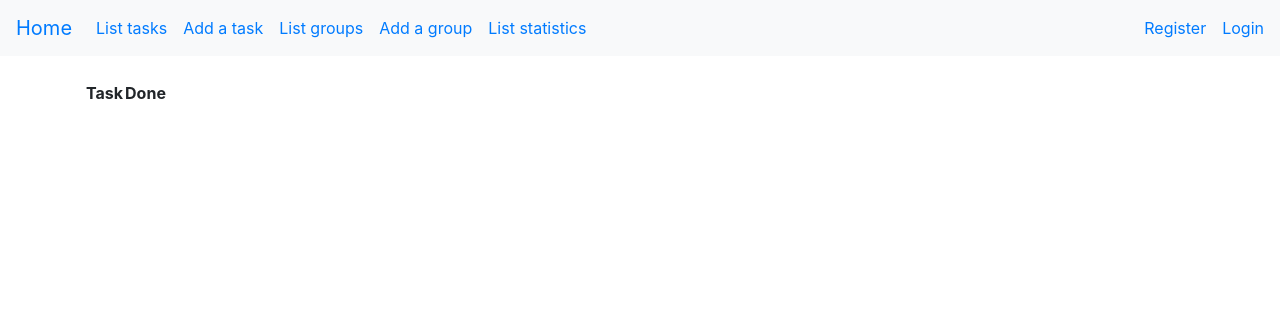
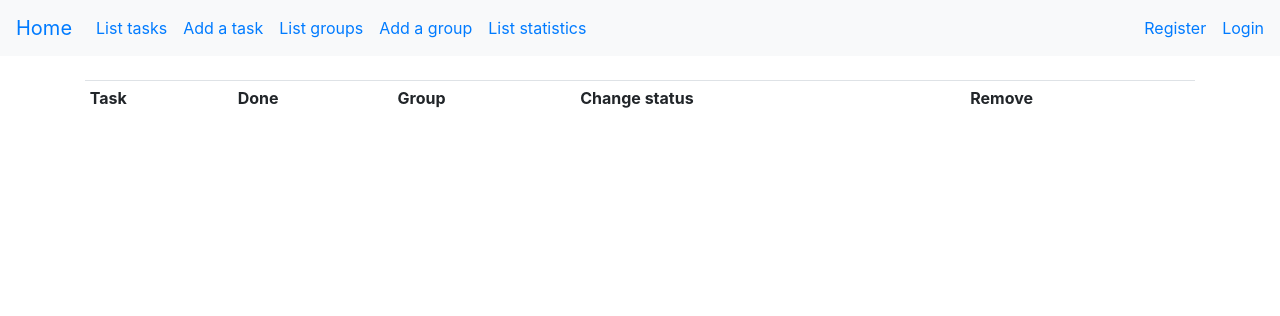
Before and after one commit to RamiBL/Muistilista, a Flask app: page /tasks in a window 1280 px wide. Shown: the top 316 px of the page. Run offline with Flask 2, Linux system fonts and the light colour scheme; data that the repository does not hold is empty; parts of the project's set-up code (start-up, migrations or seed data) failed here and were passed over; some libraries are stand-ins or nearby versions.

Commit message:
Functionality for group (and task) database added, minor color and consistency changes

```diff
--- a/application/__init__.py
+++ b/application/__init__.py
@@ -89,4 +89,5 @@ def load_user(user_id):
 try:
     db.create_all()
 except:
+    print("huhioijoioijiojoijoijoijoijoijoijoijoijojo")
     pass
--- a/application/auth/views.py
+++ b/application/auth/views.py
@@ -47,8 +47,6 @@ def users_create():
 
     username = form.username.data
     if User.query.filter_by(username=username).first() is None:
-        print("BLÖÖÖÖÖÖÖÖÖÖ {}".format(username))
-        print("BLÄÄÄÄÄÄÄÄÄÄÄÄ {}".format(form.password.data))
         user = User(username, form.password.data)
     else:
         return render_template("auth/new.html", form = NewUserForm())
--- a/application/groups/models.py
+++ b/application/groups/models.py
@@ -3,12 +3,12 @@ from application.models import Base
 
 class Group(Base):
 
+    __tablename__ = "group"
 
     name = db.Column(db.String(144), nullable=False)
-    # tasks = db.relationship("Task", backref='group', lazy=True)
     #task_id = db.Column(db.Integer, db.ForeignKey('task.id'), nullable=True)
-    # uutta
 
+    tasks = db.relationship("Task", backref='group', lazy=True)
     # tasks = db.relationship("Task", backref='group', lazy=True)
 
     def __init__(self, name):
--- a/application/tasks/models.py
+++ b/application/tasks/models.py
@@ -9,7 +9,7 @@ class Task(Base):
 
     account_id = db.Column(db.Integer, db.ForeignKey('account.id'), nullable=False)
     # tasks = db.relationship("Group", backref='task', lazy=True)
-    # group_id = db.Column(db.Integer, db.ForeignKey('group.id'), nullable=False)
+    group_id = db.Column(db.Integer, db.ForeignKey('group.id'), nullable=True)
 
     def __init__(self, name):
         self.name = name
--- a/application/tasks/views.py
+++ b/application/tasks/views.py
@@ -2,12 +2,18 @@ from application import app, db, login_required
 from flask import redirect, render_template, request, url_for
 from application.tasks.models import Task
 from application.tasks.forms import TaskForm
+
+from application.groups.models import Group
 from flask_login import current_user
 
 
 @app.route("/tasks", methods=["GET"])
 def tasks_index():
-    return render_template("tasks/list.html", tasks = Task.query.all())
+    groups = Group.query.all()
+    print("GROUPSUOUOUOUO{}".format(groups))
+    print("GROUPIN     NIMET {}".format([group.name for group in groups]))
+    return render_template("tasks/list.html", tasks = Task.query.all(),
+                                              groups = Group.query.all())
 
 @app.route("/tasks/new/")
 @login_required(role="ADMIN")
@@ -45,13 +51,15 @@ def tasks_set_done(task_id):
 def tasks_create():
     form = TaskForm(request.form)
 
-    if not form.validate():
-        print("NONONONONONO")
-        return render_template("tasks/new.html", form = form)
+    # if not form.validate():
+    #     print("NONONONONONO")
+    #     return render_template("tasks/new.html", form = form)
 
+    print("FORMROMORMROMROMROMRORM {}".format(form))
     t = Task(form.name.data)
     t.done = form.done.data
     t.account_id = current_user.id
+    t.group_id = form.groups.data
 
 
     db.session().add(t)
--- a/application/templates/groups/list.html
+++ b/application/templates/groups/list.html
@@ -1,7 +1,7 @@
 {% extends "layout.html" %}
 
 {% block body %}
-  <table>
+  <table class="table table-sm">
     <tr>
       <th>Group</th>
     </tr>
--- a/application/templates/groups/new.html
+++ b/application/templates/groups/new.html
@@ -24,7 +24,7 @@
     </tr>
     <tr>
 <td colspan="3">
-  <input type="submit" value="Add a new group"/>
+  <input type="submit" class="btn btn-primary" value="Add a new group"/>
 </td>
     </tr>
 </form>
--- a/application/templates/tasks/list.html
+++ b/application/templates/tasks/list.html
@@ -1,23 +1,27 @@
 {% extends "layout.html" %}
 
 {% block body %}
-  <table>
+  <table class="table table-sm">
     <tr>
       <th>Task</th>
       <th>Done</th>
+      <th>Group</th>
+      <th>Change status</th>
+      <th>Remove</th>
     </tr>
     {% for task in tasks %}
     <tr>
       <td>{{ task.name }}</td>
       <td>{{ task.done }}</td>
+      <td>{{ task.group_id }}</td>
       <td>
         <form method="POST" action="{{url_for('tasks_set_done', task_id=task.id)}}">
-          <input type="submit" value="Change status!"/>
+          <input type="submit" value="Change status!" class="btn btn-primary"/>
         </form>
       </td>
       <td>
         <form method="POST" action="{{url_for('task_delete', task_id=task.id)}}">
-          <input type="submit" value="Remove"/>
+          <input type="submit" value="Remove" class="btn btn-primary btn-md"/>
         </form>
       </td>
     </tr>
```
Also changed, not shown: application/groups/views.py (+8 -0 lines), application/tasks/forms.py (+4 -3 lines), application/templates/tasks/new.html (+13 -10 lines), application/app.db (deleted), application/database.db (deleted).
